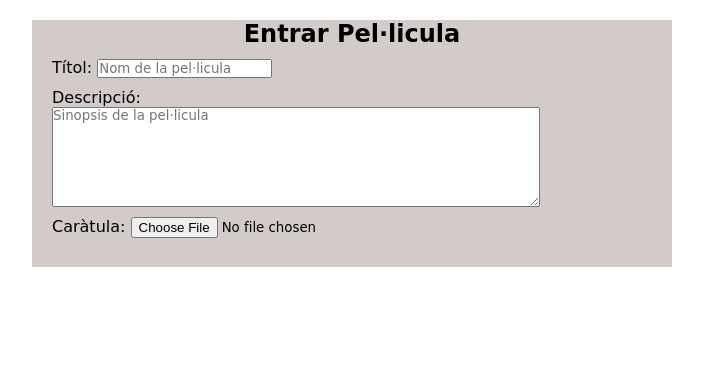
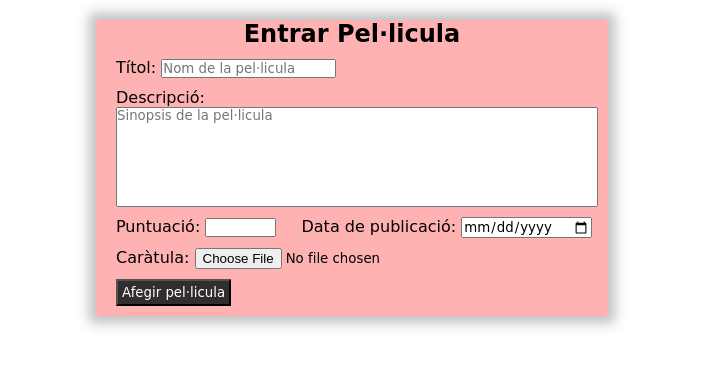
Before and after one commit to agratacos/imdb, a PHP site: page / in a window 1280 px wide. Shown: the top 367 px of the page, without its empty margins (288-991 px from the left). Run offline with PHP 8.4, Linux system fonts and the light colour scheme.

Commit message:
add form

```diff
--- a/Form/Form.html
+++ /dev/null
@@ -1,36 +0,0 @@
-<!DOCTYPE html>
-    <html lang="es">
-    <head>
-        <meta charset="UTF-8">
-        <meta name="viewport" content="width=device-width, initial-scale=1.0">
-        <link rel="stylesheet" href="Form\style.css">
-    </head>
-    <body>
-        <aside>
-            <h2>Entrar Pel·licula</h2>
-            <form action="get_form.php" method="post" enctype="multipart/form-data">
-                <p>
-                    <label for="title">Títol:</label>
-                    <input type="text" name="title" id="title" placeholder="Nom de la pel·licula">
-                </p>
-                <p>
-                    <label for="description">Descripció:</label>
-                    <textarea name="description" id="description" cols="30" rows="10"
-                    maxlength="500" placeholder="Sinopsis de la pel·licula"></textarea>
-                </p>
-                <!-- <p>
-                    <label for=""></label>
-
-                </p> -->
-
-                <p>
-                    <label for="image">Caràtula:</label>
-                    <input type="file" name="image" id="image">
-                </p>
-                <div id="uploaded-image-preview">
-                    <img src="" alt="">
-                </div>
-            </form>
-        </aside>
-    </body>
-</html>
--- /dev/null
+++ b/Form/form.php
@@ -0,0 +1,46 @@
+<!DOCTYPE html>
+    <html lang="es">
+    <head>
+        <meta charset="UTF-8">
+        <meta name="viewport" content="width=device-width, initial-scale=1.0">
+        <link rel="stylesheet" href="Form\style.css">
+    </head>
+    <body>
+        <aside>
+            <h2>Entrar Pel·licula</h2>
+            <form action="get_form.php" method="post" enctype="multipart/form-data">
+                <p>
+                    <label for="title">Títol:</label>
+                    <input type="text" name="title" id="title" placeholder="Nom de la pel·licula" required>
+                </p>
+
+                <p>
+                    <label for="description">Descripció:</label>
+                    <textarea name="description" id="description" maxlength="500"
+                    placeholder="Sinopsis de la pel·licula" required></textarea>
+                </p>
+
+                <p>
+                    <label for="score">Puntuació:</label>
+                    <input type="number" name="score" id="score" min="0" max="5" step=".1">
+
+                    <label for="publication_date">Data de publicació:</label>
+                    <input type="date" name="publication_date" id="publication_date" required>
+                </p>
+
+                <p>
+                    <label for="image">Caràtula:</label>
+                    <input type="file" name="image" id="image" required>
+                </p>
+
+                <p>
+                    <input type="submit" value="Afegir pel·licula">
+                </p>
+            </form>
+            <!-- <div id="uploaded-image-preview">
+                <script src="show_img.js"></script>
+                <img src="" alt="preview-image">
+            </div> -->
+        </aside>
+    </body>
+</html>
--- a/Form/style.css
+++ b/Form/style.css
@@ -3,10 +3,13 @@
 }
 
 aside {
-    background-color: rgb(211, 202, 202);
-    width: 50%;
+    background-color: rgba(255, 0, 0, 0.3);  /* rgba(255, 0, 0, 0.7), rgb(187, 173, 173) */
+    width: 40%;
     margin: 20px auto;
-    bottom: 0px;
+
+    -webkit-box-shadow: 0px 0px 15px 7px rgba(0,0,0,0.25);
+    -moz-box-shadow: 0px 0px 15px 7px rgba(0,0,0,0.25);
+    box-shadow: 0px 0px 12px 7px rgba(0,0,0,0.25);
 }
 
 aside h2 {
@@ -19,7 +22,23 @@ aside p {
 }
 
 aside textarea {
+    resize: none;
     display: block;
-    width: 80%;
+    width: 100%;
     height: 100px;
 }
+
+aside label[for="publication_date"] {
+    margin-left: 20px;
+}
+
+input[type="submit"] {
+    background-color: rgb(51, 46, 46);
+    color: white;
+    margin-bottom: 10px;
+    padding: 4px;
+}
+
+/* div#uploaded-image-preview {
+
+} */
--- a/index.php
+++ b/index.php
@@ -4,7 +4,7 @@
     // $database = new Connection();
 
     // echo $database->searchFilmImage();
-    // require_once("proves.php");
+    // require_once("tests.php");
 ?>
 <!DOCTYPE html>
     <html lang="es">
@@ -22,7 +22,7 @@
             // echo $database->searchFilmImage();
         ?>" alt="civil-war">         -->
 
-        <?php require_once('Form\Form.html'); ?>
+        <?php require_once('Form\form.php'); ?>
 
     </body>
 </html>
```
Also changed, not shown: Form/get_form.php (+13 -0 lines), tests.php (added, +9 -0 lines), Form/show_img.js (added).
